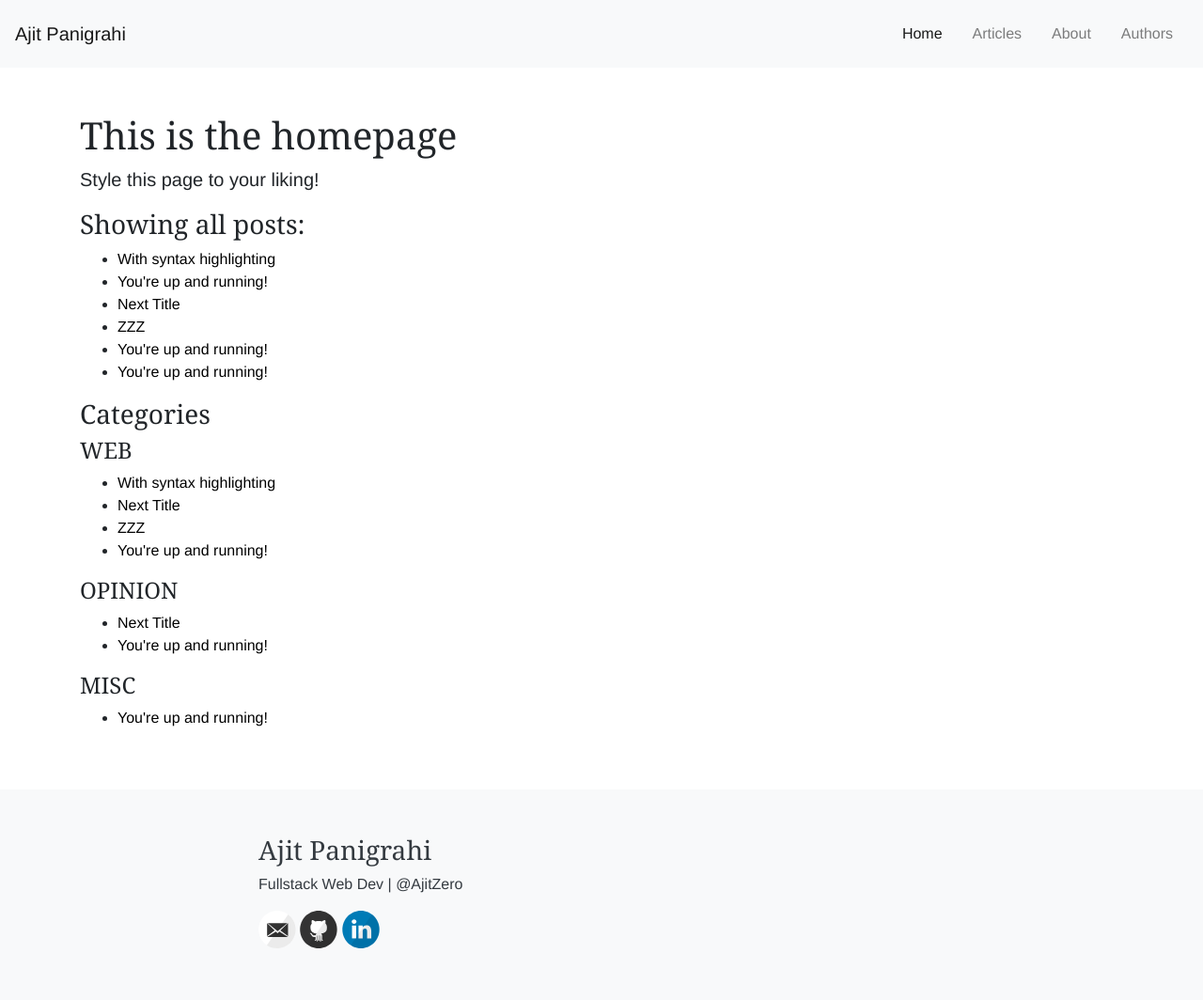
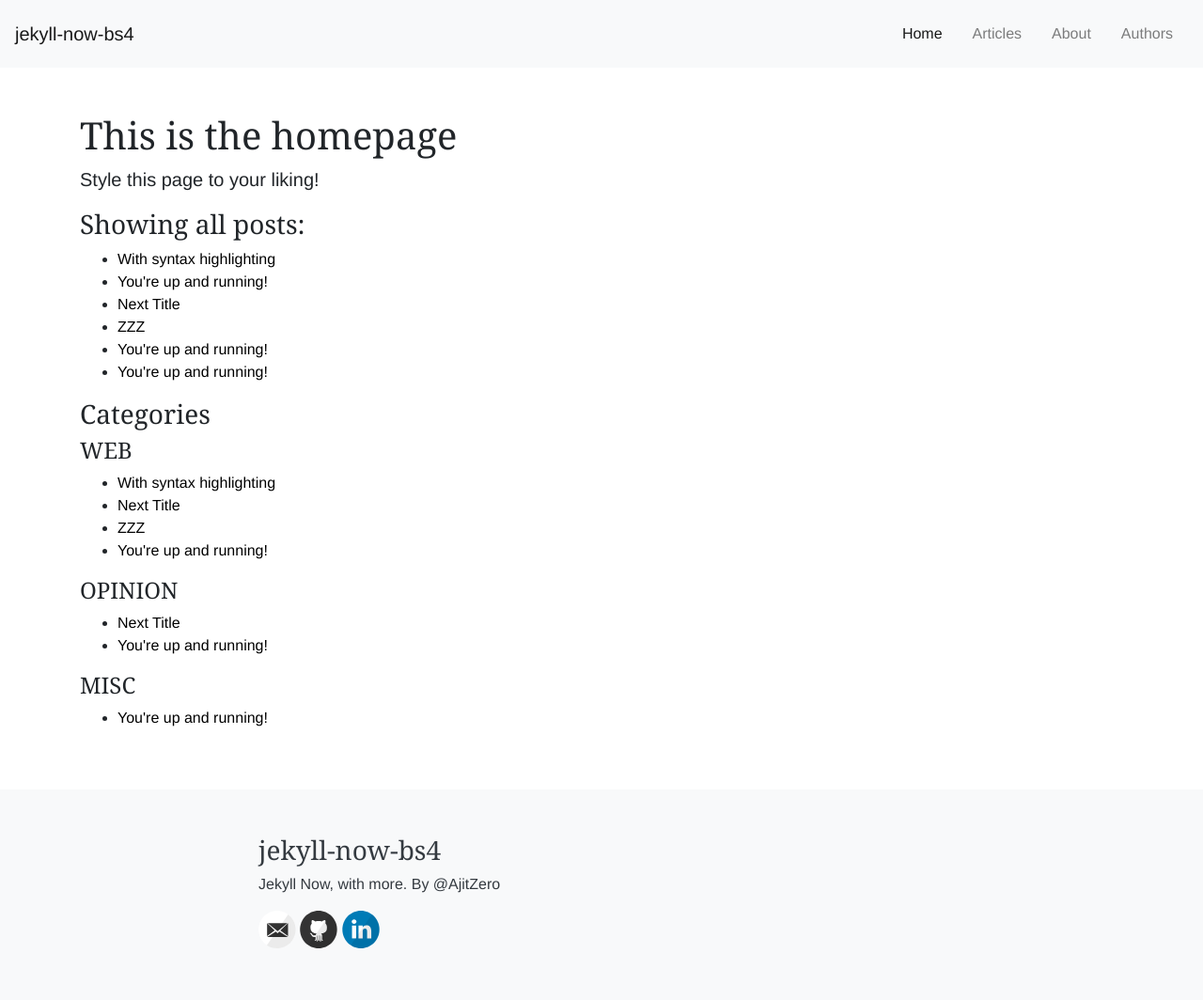
Before and after one commit to ajitzero/jekyll-now-bs4, a Jekyll site: the page built from index.html, in a window 1280 px wide. Shown: the whole page at 94% size. Built offline with Jekyll 4.4.1, drawn with Linux system fonts in a browser that asks for light colours.

Commit message:
:pencil: Updated for Repo data

```diff
--- a/_config.yml
+++ b/_config.yml
@@ -1,16 +1,14 @@
 # Name of your site (displayed in the header)
-name: Ajit Panigrahi
+name: jekyll-now-bs4
 
 # Short bio or description (displayed in the header)
-description: Fullstack Web Dev | @AjitZero
+description: Jekyll Now, with more. By @AjitZero
 
 # All links in one place
 social:
-  codechef: AjitZero
   email: ajitzero@gmail.com
   facebook:
   github: AjitZero
-  hackerrank: AjitZero
   instagram:
   linkedin: in/AjitZero
   medium: AjitZero
```
